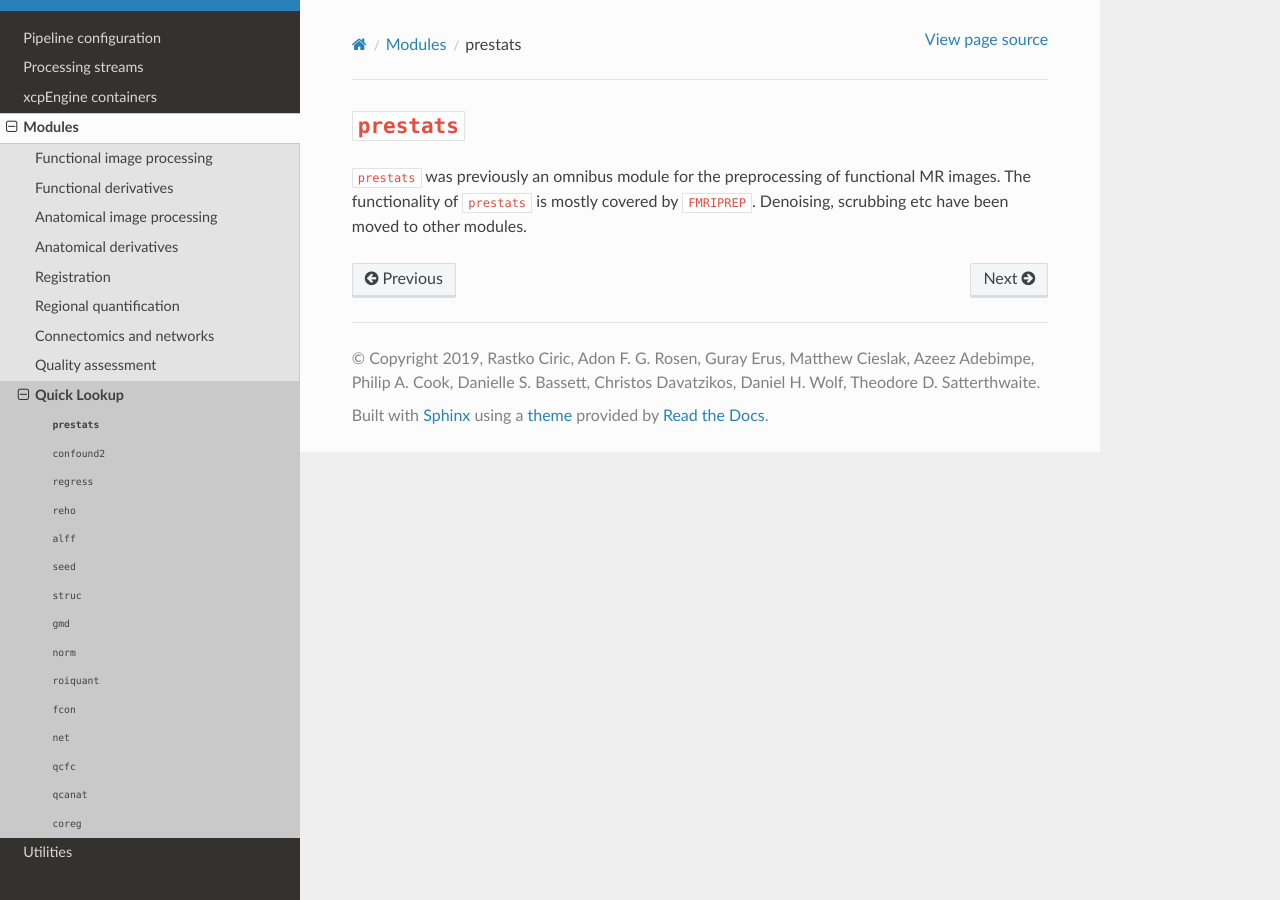
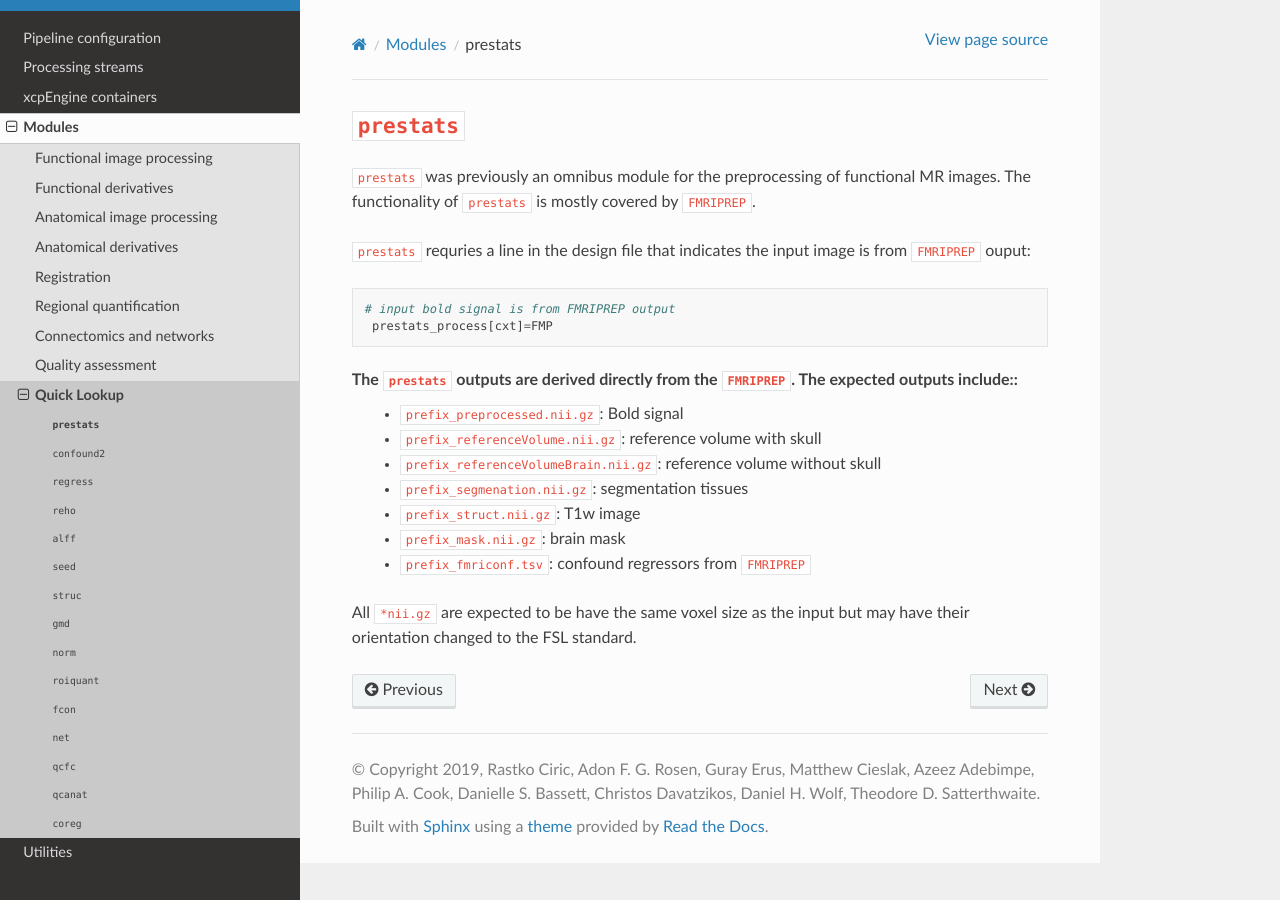
Before and after one commit to PennLINC/xcpEngine, a Sphinx documentation site: the page built from docs/modules/prestats.rst, in a window 1280 px wide. Built offline with Sphinx 7.4.7 and the Read the Docs theme 2.0.0, drawn with Linux system fonts in a browser that asks for light colours; pages that are not in the unit, such as notebooks, are missing from menus.

Commit message:
update docs for prestats [skip ci]

```diff
--- a/docs/modules/prestats.rst
+++ b/docs/modules/prestats.rst
@@ -4,5 +4,23 @@
 =============
 
 ``prestats`` was previously an omnibus module for the preprocessing of functional MR images. The
-functionality of ``prestats`` is mostly covered by ``FMRIPREP``. Denoising, scrubbing etc have
-been moved to other modules.
+functionality of ``prestats`` is mostly covered by ``FMRIPREP``.
+
+``prestats`` requries a line in the design file that indicates the input image is from
+``FMRIPREP`` ouput::
+
+    # input bold signal is from FMRIPREP output
+     prestats_process[cxt]=FMP
+
+
+The ``prestats`` outputs are derived directly from the ``FMRIPREP``. The expected outputs include::
+    - ``prefix_preprocessed.nii.gz``: Bold signal
+    - ``prefix_referenceVolume.nii.gz``: reference volume with skull
+    - ``prefix_referenceVolumeBrain.nii.gz``: reference volume without skull
+    - ``prefix_segmenation.nii.gz``: segmentation tissues
+    - ``prefix_struct.nii.gz``: T1w image
+    - ``prefix_mask.nii.gz``: brain mask
+    - ``prefix_fmriconf.tsv``: confound regressors from ``FMRIPREP``
+
+All  ``*nii.gz`` are expected to be have the same voxel size as the input but may have their
+orientation changed to the FSL standard.
```
